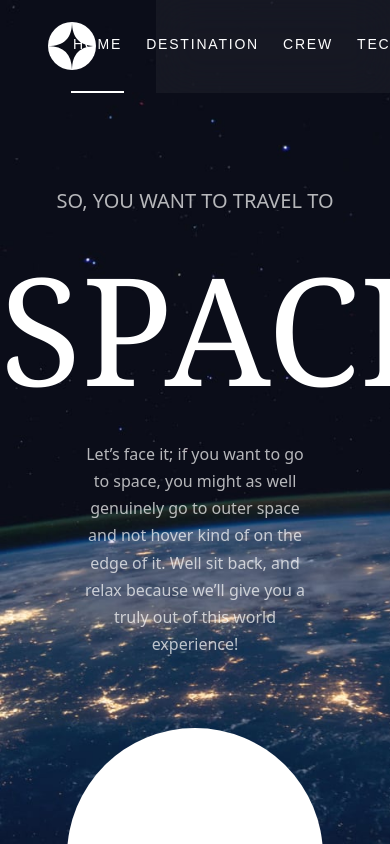
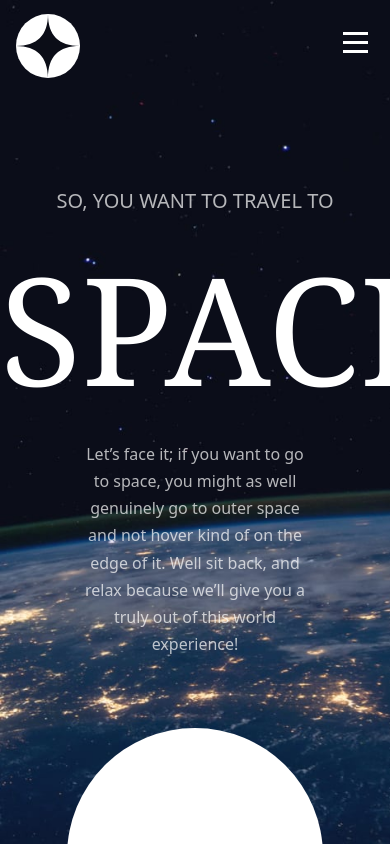
Before and after one commit to heckspoiler/space-travel, a Next.js app: page / in a window 390 px wide. Built offline with nearby package versions, Linux system fonts and the light colour scheme.

Commit message:
navbar finished

```diff
--- a/components/Header.js
+++ b/components/Header.js
@@ -13,9 +13,11 @@ const links = [
 function Header() {
   const router = useRouter();
   const [isMobile, setIsMobile] = useState(false);
+  const [isMenuOpen, setIsMenuOpen] = useState(false);
 
   const handleToggle = () => {
     setIsMobile(!isMobile);
+    setIsMenuOpen(!isMenuOpen);
   };
 
   useEffect(() => {
@@ -33,9 +35,16 @@ function Header() {
   }, []);
   return (
     <header className={styles.header}>
-      <img src="/assets/shared/logo.svg" alt="logo" className="h-12 ml-12" />
+      <div className={styles.crossContainer} onClick={handleToggle}>
+        <div className={`${isMobile ? styles.crossStroke : ""}`}></div>
+        <div className={`${isMobile ? styles.crossStroke : ""}`}></div>
+        <div className={`${isMobile ? styles.crossStroke : ""}`}></div>
+      </div>
+      <img src="/assets/shared/logo.svg" alt="logo" className={styles.logo} />
       <div className={styles.stroke}></div>
-      <nav className={isMobile ? styles.hamburgerMenu : styles.navbar}>
+      <nav
+        className={`${styles.navbar} ${isMobile ? styles.navbarVisible : ""}`}
+      >
         {links.map((link, index) => (
           <ul
             key={index}
@@ -48,9 +57,6 @@ function Header() {
             <Link href={link.href}>{link.name}</Link>
           </ul>
         ))}
-        <div className={styles.hamburgerIcon} onClick={handleToggle}>
-          <img src="/path-to-hamburger-icon" alt="menu" />
-        </div>
       </nav>
     </header>
   );
--- a/styles/Header.module.css
+++ b/styles/Header.module.css
@@ -11,14 +11,14 @@
 
 }
 
-.hamburgerMenu {
+.logo {
+      height: 4rem;
+      margin-left: 4rem;
+}
+
+.crossContainer {
       display: none;
 }
-
-.hamburgerIcon {
-      display: none;
-}
-
 
 .navbar {
       color: white;
@@ -137,6 +137,7 @@
 @media screen and (max-width: 768px) {
       .header {
             margin-top: 0;
+
       }
 
       .navbar {
@@ -181,9 +182,14 @@
 }
 
 
-@media screen and (max-width: 375px) {
+@media screen and (max-width: 500px) {
       .header {
             margin-top: 0;
+
+      }
+
+      .logo {
+            margin-left: 1rem;
       }
 
       .navbar {
@@ -195,10 +201,51 @@
             flex-direction: column;
             gap: 30px;
             width: 60%;
-            left: 40%;
+            left: 100%;
             top: 0;
             padding-top: 100px;
             padding-left: 30px;
+            transition: left 0.2s ease-in-out;
+      }
+
+      .navbarVisible {
+            left: 40% !important;
+      }
+
+      .crossContainer {
+            height: 25px;
+            width: 25px;
+            position: absolute;
+            left: 88%;
+            top: 30px;
+            z-index: 2;
+            display: flex;
+            flex-direction: column;
+            justify-content: space-between;
+            align-items: center;
+            padding: 2px 0 2px 0;
+
+      }
+
+      .crossContainer div {
+            height: 3px;
+            width: 100%;
+            background-color: white;
+            transition: transform 0.2s ease-in-out, opacity 0.2s ease-in-out;
+      }
+
+
+      .crossContainer .crossStroke:nth-of-type(1) {
+            transform: rotate(45deg) translate(1.3px, 12px);
+      }
+
+      .crossContainer .crossStroke:nth-of-type(2) {
+            opacity: 0;
+      }
+
+      .crossContainer .crossStroke:nth-of-type(3) {
+            transform: rotate(-45deg) translateY(-12px);
+
       }
 
       .navlink {
```
